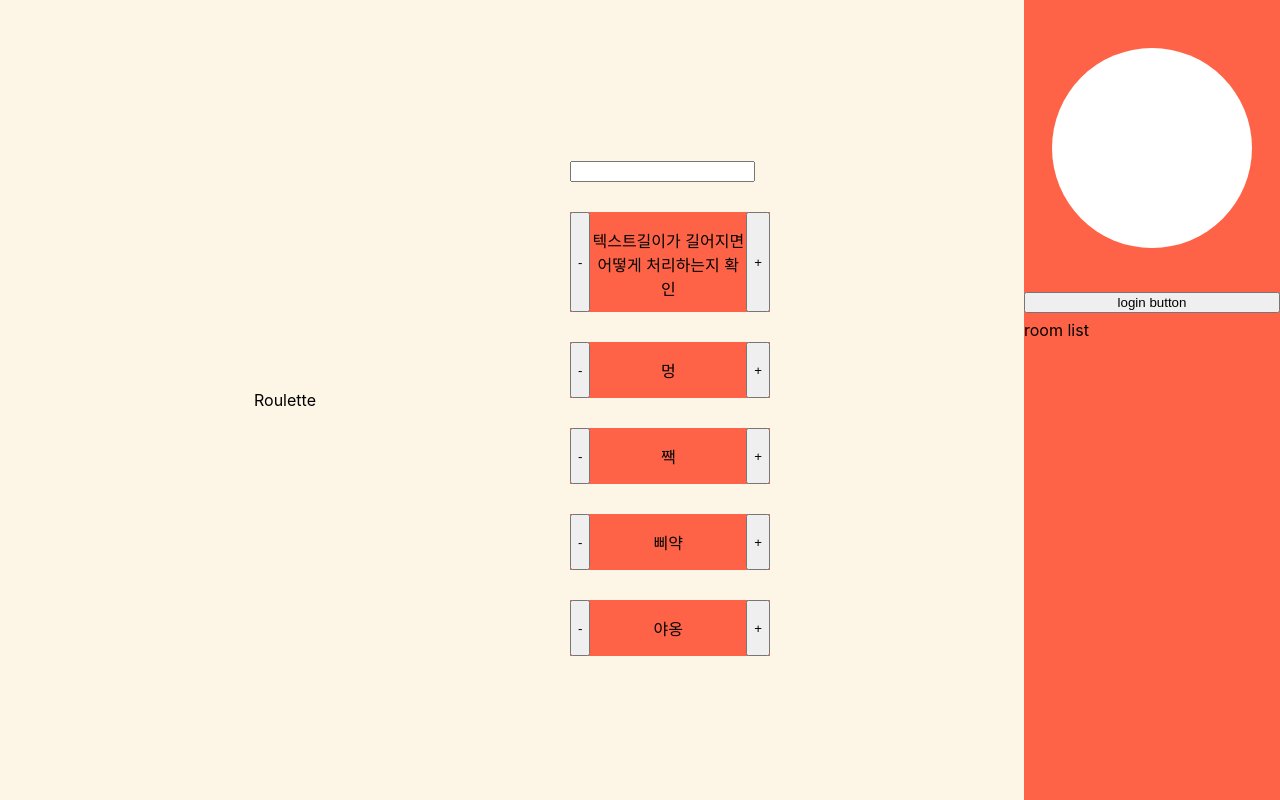
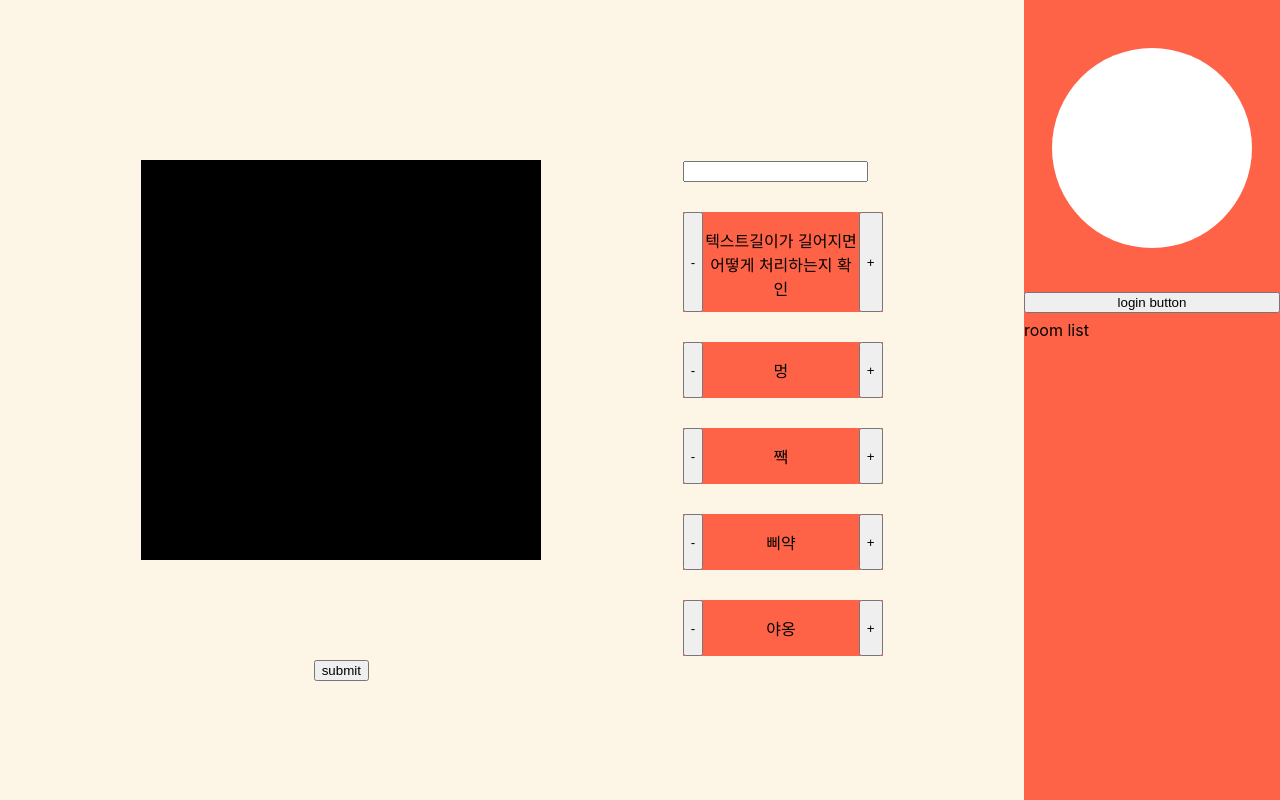
Before and after one commit to Comp-ACT/random-lunch-menu-front, a React (Create React App) app: page / in a window 1280 px wide. Built offline with nearby package versions, Linux system fonts and the light colour scheme.

Commit message:
룰렛 큰 틀만 구현 (#8)
* Add roulette wire frame

* Set page size to fit monitor size

```diff
--- a/src/components/common/main/Main.jsx
+++ b/src/components/common/main/Main.jsx
@@ -1,5 +1,5 @@
 import Colors from '../../../assets/colors';
-import Roulette from './Roulette';
+import Roulette from './roulette/Roulette';
 import RestaurantList from './restaurant-list/RestaurantList';
 
 function Main() {
--- a/src/components/common/main/Roulette.jsx
+++ /dev/null
@@ -1,9 +0,0 @@
-function Roulette() {
-  return (
-    <div>
-      Roulette
-    </div>
-  );
-}
-
-export default Roulette;
--- /dev/null
+++ b/src/components/common/main/roulette/Roulette.jsx
@@ -0,0 +1,14 @@
+function Roulette() {
+  return (
+    <div style={{ height: '60%' }}>
+      <div style={{ width: 400, height: 400, background: 'black' }}>
+        Roulette
+      </div>
+      <div style={{ display: 'flex', justifyContent: 'center', marginTop: 100 }}>
+        <button>submit</button>
+      </div>
+    </div>
+  );
+}
+
+export default Roulette;
--- a/src/components/pages/Home.jsx
+++ b/src/components/pages/Home.jsx
@@ -12,9 +12,8 @@ function Home() {
     >
       <div style={{
         display: 'flex',
-        width: 1400,
-        height: '100vh',
-        minHeight: 720,
+        minWidth: window.outerWidth,
+        minHeight: window.innerHeight,
       }}
       >
         <div style={{ width: '80%' }}>
```
